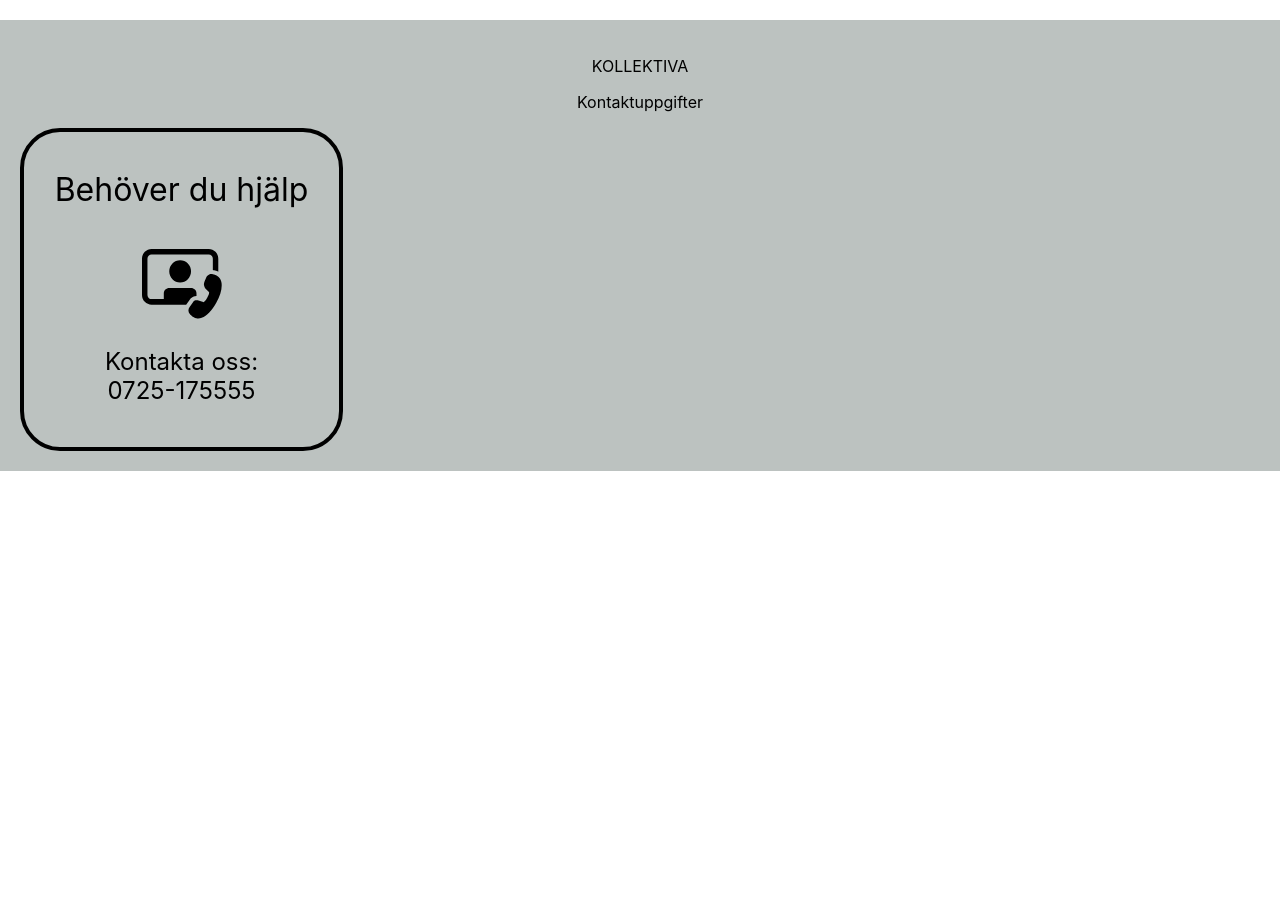
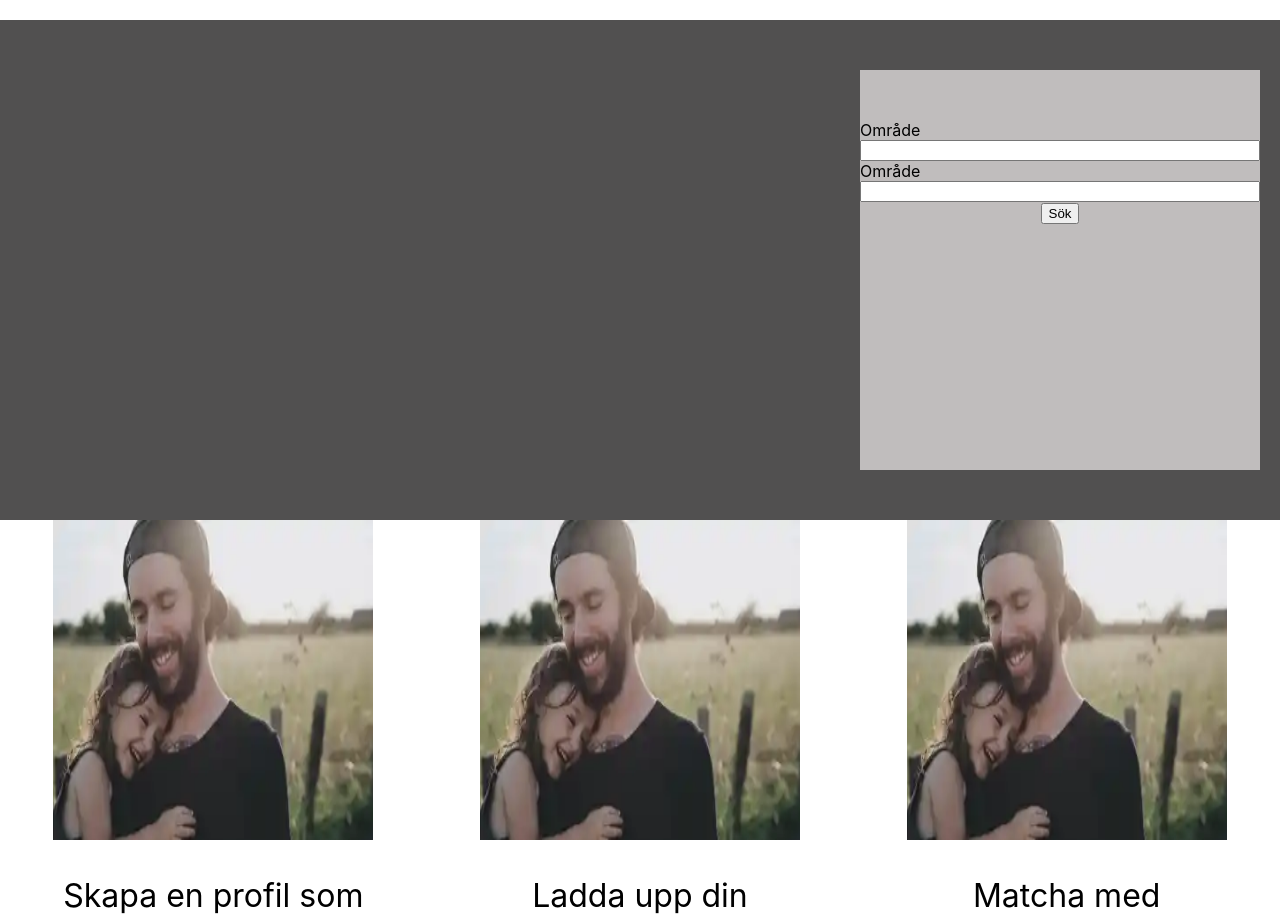
Before and after one commit to itisalbin/kollektiva-react, a React (Create React App) app: page / in a window 1280 px wide. Shown: the part 60-977 px from the top of the page. Before the commit the page ends 800 px from the top, so only its background shows below. Built offline with nearby package versions, Linux system fonts and the light colour scheme.

Commit message:
Menu on ProfilePage and begining on StartPage

```diff
--- /dev/null
+++ b/src/components /ProfileMenuItem/index.js
@@ -0,0 +1,13 @@
+import React from "react";
+import "./profileMenuItem.scss";
+
+const ProfileMenuItem = ({ text, itemIcon, alt }) => {
+  return (
+    <div className="profileMenuItem">
+      <img src={itemIcon} alt={alt}></img>
+      <p>{text}</p>
+    </div>
+  );
+};
+
+export default ProfileMenuItem;
--- /dev/null
+++ b/src/components /ProfileMenuItem/profileMenuItem.scss
@@ -0,0 +1,9 @@
+.profileMenuItem{
+    display: flex;
+    align-items: center;
+
+    p{
+        margin-left: 20px;
+        font-size: 2rem;
+    }
+}
--- a/src/components /TextInput/index.js
+++ b/src/components /TextInput/index.js
@@ -4,7 +4,7 @@ import "./index.scss";
 
 const TextInput = ({ name, id, value, lableText }) => {
   return (
-    <div>
+    <div className="text-input">
       <label className="" for={id}>
         {lableText}
       </label>
--- a/src/components /TextInput/index.scss
+++ b/src/components /TextInput/index.scss
@@ -0,0 +1,8 @@
+.text-input{
+    display: flex;
+    flex-direction: column;
+
+    label{
+        text-align: start;
+    }
+}
--- /dev/null
+++ b/src/components /UspCard/index.js
@@ -0,0 +1,13 @@
+import React from "react";
+import "./uspCard.scss";
+
+const UspCard = ({ uspImage, text, alt }) => {
+  return (
+    <div className="usp-card">
+      <img src={uspImage} alt={alt}></img>
+      <p>{text}</p>
+    </div>
+  );
+};
+
+export default UspCard;
--- /dev/null
+++ b/src/components /UspCard/uspCard.scss
@@ -0,0 +1,11 @@
+.usp-card {
+  width: 320px;
+
+  img {
+    width: 320px;
+    height: 320px;
+  }
+  p {
+    font-size: 2rem;
+  }
+}
--- a/src/pages/profile-page.scss
+++ b/src/pages/profile-page.scss
@@ -20,6 +20,8 @@
     }
     .menu-container{
         background-color: rgb(218, 214, 214);
+    padding-left: 20px;
+
     }
     .client-card-container{
         display: flex;
--- a/src/pages/profilePage.js
+++ b/src/pages/profilePage.js
@@ -1,6 +1,13 @@
 import React from "react";
 import ClientPreviewCard from "../components /ClientPreviewCard";
 import NumbersOnProfile from "../components /NumbersOnProfile";
+import ProfileMenuItem from "../components /ProfileMenuItem";
+import ContactCard from "../components /ContactCard";
+import MessageIcon from "../Assets/Images/messages.svg";
+import FamilyIcon from "../Assets/Images/family.svg";
+import HouseIcon from "../Assets/Images/house.svg";
+import SettingsIcon from "../Assets/Images/settings.svg";
+
 import "./profile-page.scss";
 
 const ProfilePage = () => {
@@ -8,7 +15,15 @@ const ProfilePage = () => {
     <div className="profile-page">
       <div className="container">
         <div className="menu-container">
-          <p>meny</p>
+          <p>Meny</p>
+          <ProfileMenuItem itemIcon={HouseIcon} text="Mina annonser" />
+          <ProfileMenuItem itemIcon={FamilyIcon} text="Hyresgäster" />
+          <ProfileMenuItem itemIcon={MessageIcon} text="Meddelanden" />
+          <ProfileMenuItem itemIcon={SettingsIcon} text="Inställningar" />
+          <ContactCard
+          textOne="Kontakat din handläggare"
+          textTwo="Erik Eriksson"
+          />
         </div>
         <div className="content-container">
           <h5 className="headline">Hej Göran</h5>
--- a/src/pages/startPage.js
+++ b/src/pages/startPage.js
@@ -1,13 +1,41 @@
 import React from "react";
+import "./startPage.scss";
+import TextInput from "../components /TextInput";
+import Button from "../components /Button";
 
-
-//import PropTypes from "prop-types";
+import UspCard from "../components /UspCard";
+import Image from "../Assets/Images/dummy1.webp";
 
 const StartPage = () => {
   return (
     <div>
-        <h5>This is our startpage</h5>
-
+      <h5>This is our startpage</h5>
+      <div className="search-container">
+        <div className="search-field">
+          <TextInput lableText="Område" name="area" />
+          <TextInput lableText="Område" name="area" />
+          <Button
+          text="Sök"
+          />
+        </div>
+      </div>
+      <div className="usp-container">
+        <UspCard
+          alt="Alt"
+          text="Skapa en profil som hyresgäst/hyresvärd."
+          uspImage={Image}
+        />
+        <UspCard
+          alt="Alt"
+          text="Ladda upp din bostad som hyresvärd. Anmäl intresse på bostaden du önskar som hyresgäst."
+          uspImage={Image}
+        />
+        <UspCard
+          alt="Alt"
+          text="Matcha med varandra på ett tryggt sätt och flytta in i din nya bostad. "
+          uspImage={Image}
+        />
+      </div>
     </div>
   );
 };
--- /dev/null
+++ b/src/pages/startPage.scss
@@ -0,0 +1,20 @@
+
+.search-container{
+    background-color: #515050;
+    height: 500px;
+    display: flex;
+    justify-content: end;
+    align-items: center;
+
+    .search-field{
+        background-color: rgb(192, 189, 189);
+        width: 400px;
+        height: 350px;
+        margin-right: 20px;
+        padding-top: 50px;
+    }
+}
+.usp-container{
+    display: flex;
+    justify-content: space-around;
+}
```
